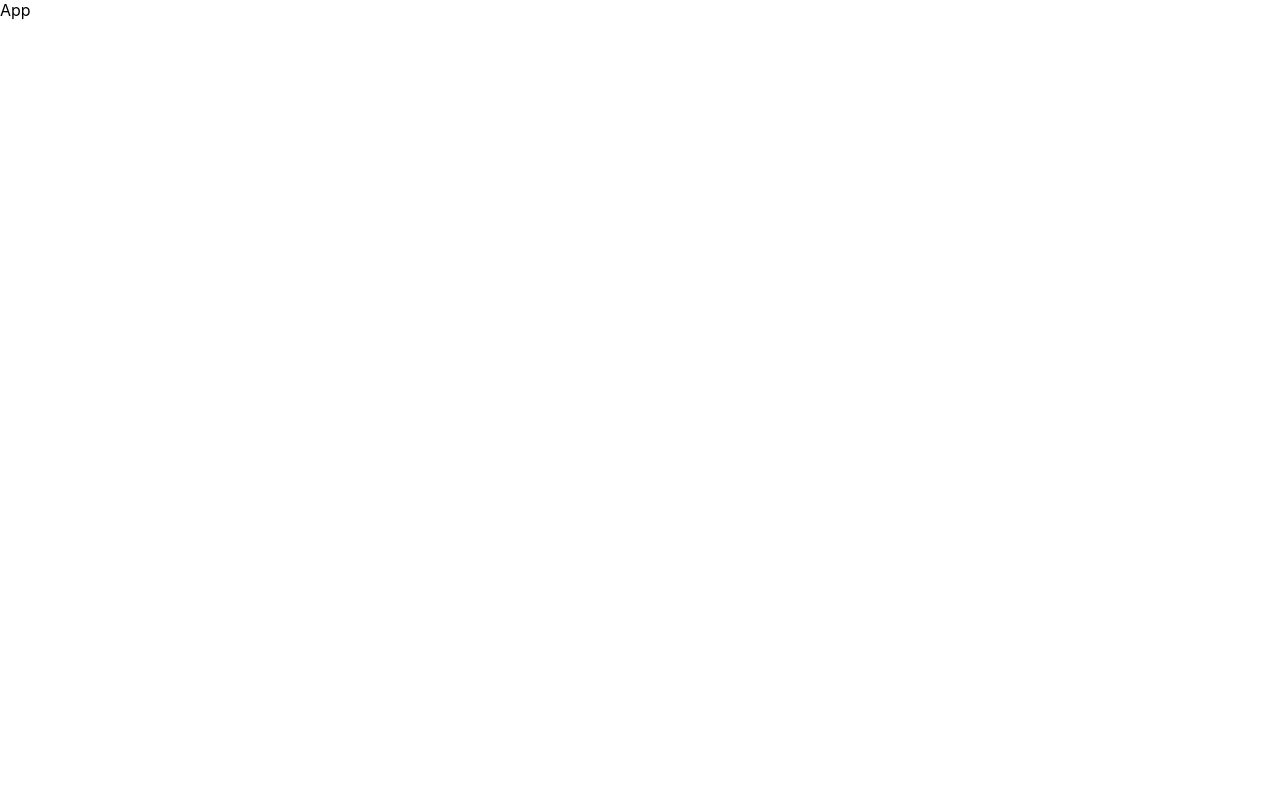
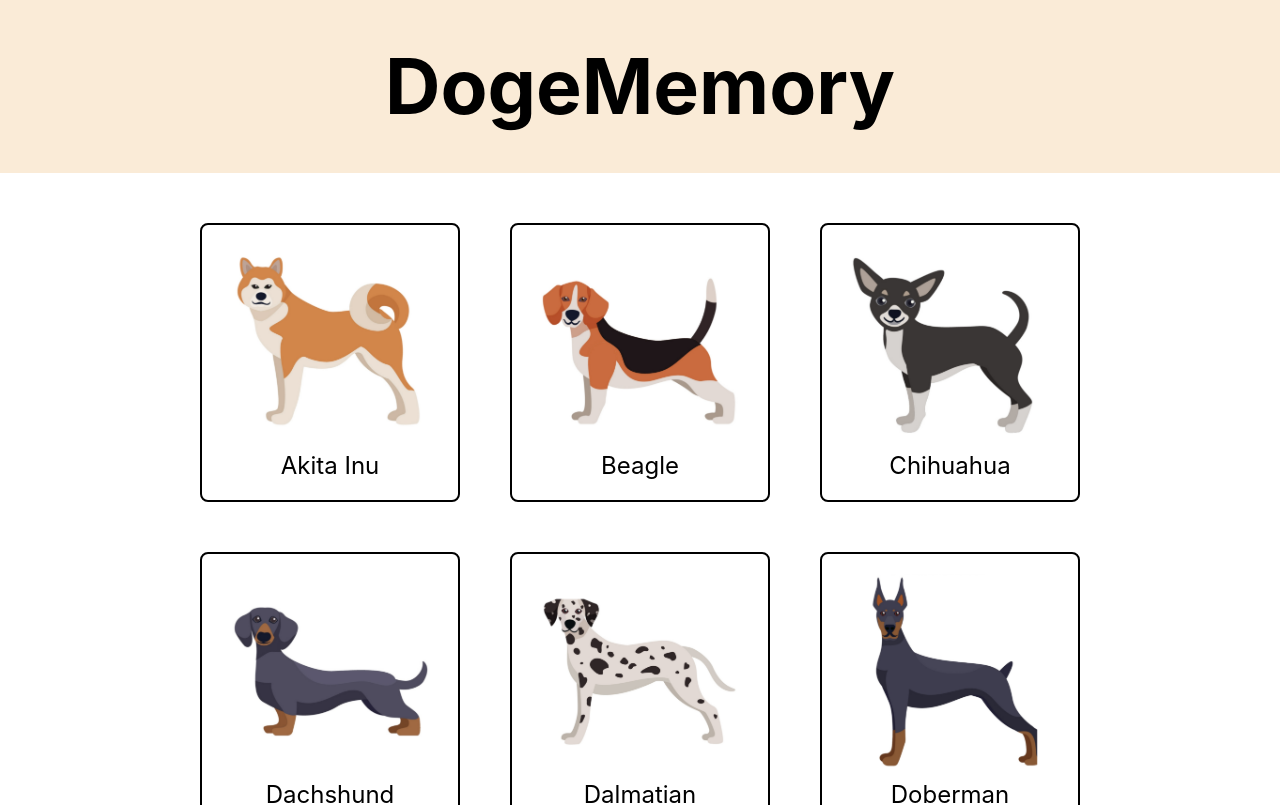
Before and after one commit to kenizaya/memory-card, a React (Create React App) app: page / in a window 1280 px wide. Shown: the top 805 px of the page. Built offline with nearby package versions, Linux system fonts and the light colour scheme.

Commit message:
Add shuffle function and clickhandler

```diff
--- a/package.json
+++ b/package.json
@@ -9,6 +9,7 @@
     "react": "^18.2.0",
     "react-dom": "^18.2.0",
     "react-scripts": "5.0.1",
+    "uuidv4": "^6.2.13",
     "web-vitals": "^2.1.4"
   },
   "scripts": {
--- a/public/index.html
+++ b/public/index.html
@@ -13,7 +13,8 @@
     <!--
       manifest.json provides metadata used when your web app is installed on a
       user's mobile device or desktop. See https://developers.google.com/web/fundamentals/web-app-manifest/
-    -->    <!--
+    -->
+    <!--
       Notice the use of %PUBLIC_URL% in the tags above.
       It will be replaced with the URL of the `public` folder during the build.
       Only files inside the `public` folder can be referenced from the HTML.
--- a/src/App.js
+++ b/src/App.js
@@ -1,7 +1,43 @@
-import React from 'react'
+import React, { useState } from 'react'
+import Card from './components/Card'
+import { dogs } from './components/data'
+import Header from './components/Header'
 
 const App = () => {
-  return <div>App</div>
+  const [imageData, setImageData] = useState(dogs)
+  const [clickedImages, setClickedImages] = useState([])
+  const [score, setScore] = useState(0)
+  const [bestScore, setBestScore] = useState(0)
+
+  const clickHandler = (id) => {
+    if (!clickedImages.includes(id)) {
+      setClickedImages((prevState) => {
+        return [...prevState, id]
+      })
+    } else setClickedImages([])
+
+    shuffle(imageData)
+    console.log(clickedImages)
+  }
+
+  // Using Fisher-Yates algo
+  const shuffle = (array) => {
+    const newArray = [...array]
+
+    for (let i = newArray.length - 1; i > 0; i--) {
+      let j = Math.floor(Math.random() * (i + 1))
+      ;[newArray[i], newArray[j]] = [newArray[j], newArray[i]]
+    }
+
+    setImageData(newArray)
+  }
+
+  return (
+    <div>
+      <Header />
+      <Card imageData={imageData} onClick={(id) => clickHandler(id)} />
+    </div>
+  )
 }
 
 export default App
--- /dev/null
+++ b/src/components/Card.jsx
@@ -0,0 +1,24 @@
+import React from 'react'
+import styles from '../styles/Card.module.css'
+
+const Card = (props) => {
+  const { imageData, onClick } = props
+  return (
+    <div className={styles.container}>
+      {imageData.map((image) => {
+        return (
+          <div
+            className={styles.card}
+            onClick={() => onClick(image.id)}
+            key={image.id}
+          >
+            <img src={image.src} alt={image.breed} />
+            <p>{image.breed}</p>
+          </div>
+        )
+      })}
+    </div>
+  )
+}
+
+export default Card
--- /dev/null
+++ b/src/components/Header.jsx
@@ -0,0 +1,12 @@
+import React from 'react'
+import styles from '../styles/Header.module.css'
+
+const Header = () => {
+  return (
+    <div className={styles.header}>
+      <h1>DogeMemory</h1>
+    </div>
+  )
+}
+
+export default Header
--- /dev/null
+++ b/src/components/data.js
@@ -0,0 +1,48 @@
+import { v4 as uuid } from 'uuid'
+
+export const dogs = [
+  { id: uuid(), src: require('../assets/akita-inu.jpg'), breed: 'Akita Inu' },
+  { id: uuid(), src: require('../assets/beagle.jpg'), breed: 'Beagle' },
+  { id: uuid(), src: require('../assets/chihuahua.jpg'), breed: 'Chihuahua' },
+  { id: uuid(), src: require('../assets/dachshund.jpg'), breed: 'Dachshund' },
+  { id: uuid(), src: require('../assets/dalmatian.jpg'), breed: 'Dalmatian' },
+  {
+    id: uuid(),
+    src: require('../assets/doberman-pinscher.jpg'),
+    breed: 'Doberman Pinscher',
+  },
+  {
+    id: uuid(),
+    src: require('../assets/giant-schnauzer.jpg'),
+    breed: 'Giant Schnauzer',
+  },
+  {
+    id: uuid(),
+    src: require('../assets/golden-retriever.jpg'),
+    breed: 'Golden Retriever',
+  },
+  {
+    id: uuid(),
+    src: require('../assets/jack-russell-terrier.jpg'),
+    breed: 'Jack Russell Terrier',
+  },
+  { id: uuid(), src: require('../assets/pomeranian.jpg'), breed: 'Pomeranian' },
+  { id: uuid(), src: require('../assets/pug.jpg'), breed: 'Pug' },
+  { id: uuid(), src: require('../assets/rottweiler.jpg'), breed: 'Rottweiler' },
+  {
+    id: uuid(),
+    src: require('../assets/saint-bernard.jpg'),
+    breed: 'Saint Bernard',
+  },
+  { id: uuid(), src: require('../assets/shih-tzu.jpg'), breed: 'Shih Tzu' },
+  {
+    id: uuid(),
+    src: require('../assets/siberian-husky.jpg'),
+    breed: 'Siberian Husky',
+  },
+  {
+    id: uuid(),
+    src: require('../assets/welsh-corgi.jpg'),
+    breed: 'Welsh Corgi',
+  },
+]
--- a/src/index.css
+++ b/src/index.css
@@ -1,3 +1,10 @@
+*,
+*::before,
+*::after {
+  box-sizing: border-box;
+  margin: 0;
+}
+
 body {
   margin: 0;
   font-family: -apple-system, BlinkMacSystemFont, 'Segoe UI', 'Roboto', 'Oxygen',
--- /dev/null
+++ b/src/styles/Card.module.css
@@ -0,0 +1,27 @@
+.container {
+  display: flex;
+  flex-wrap: wrap;
+  gap: 50px;
+  justify-content: center;
+  padding: 50px;
+}
+
+img {
+  width: 200px;
+}
+
+.card {
+  text-align: center;
+  font-size: 1.5rem;
+  padding: 20px;
+  width: 260px;
+  border: 2px solid black;
+  cursor: pointer;
+  transition: transform 0.2s;
+  border-radius: 8px;
+  box-shadow: 0, 0.1, 0.2, hsla(0, 0, 0, 0.2);
+}
+
+.card:hover {
+  transform: scale(1.1);
+}
--- /dev/null
+++ b/src/styles/Header.module.css
@@ -0,0 +1,6 @@
+.header {
+  text-align: center;
+  background-color: antiquewhite;
+  padding: 40px;
+  font-size: 2.4rem;
+}
```
Also changed, not shown: src/components/Score.jsx (added, +8 -0 lines), src/styles/Score.module.css (added), 1 other file (tests, documents, lock files or other folders).
